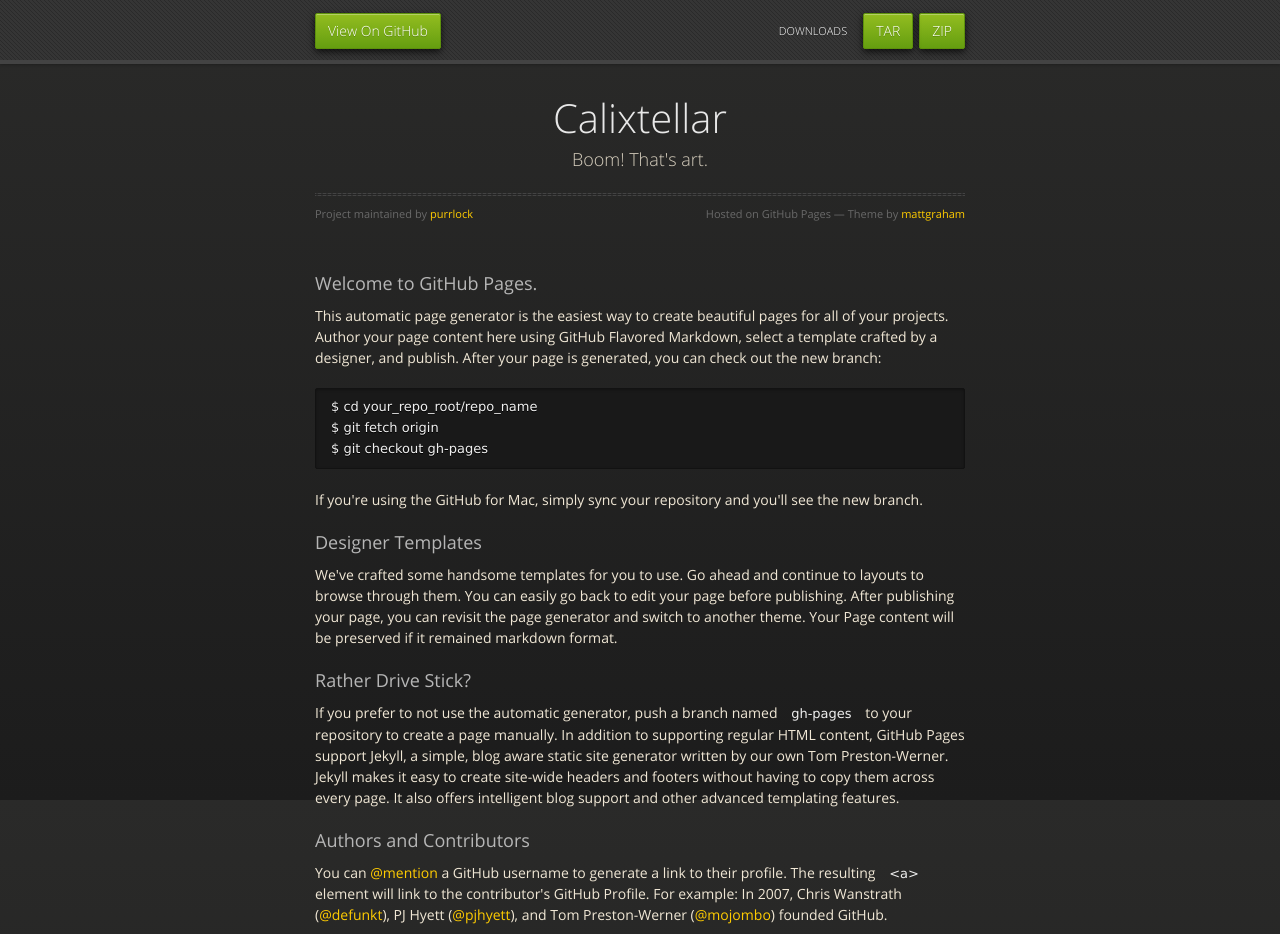
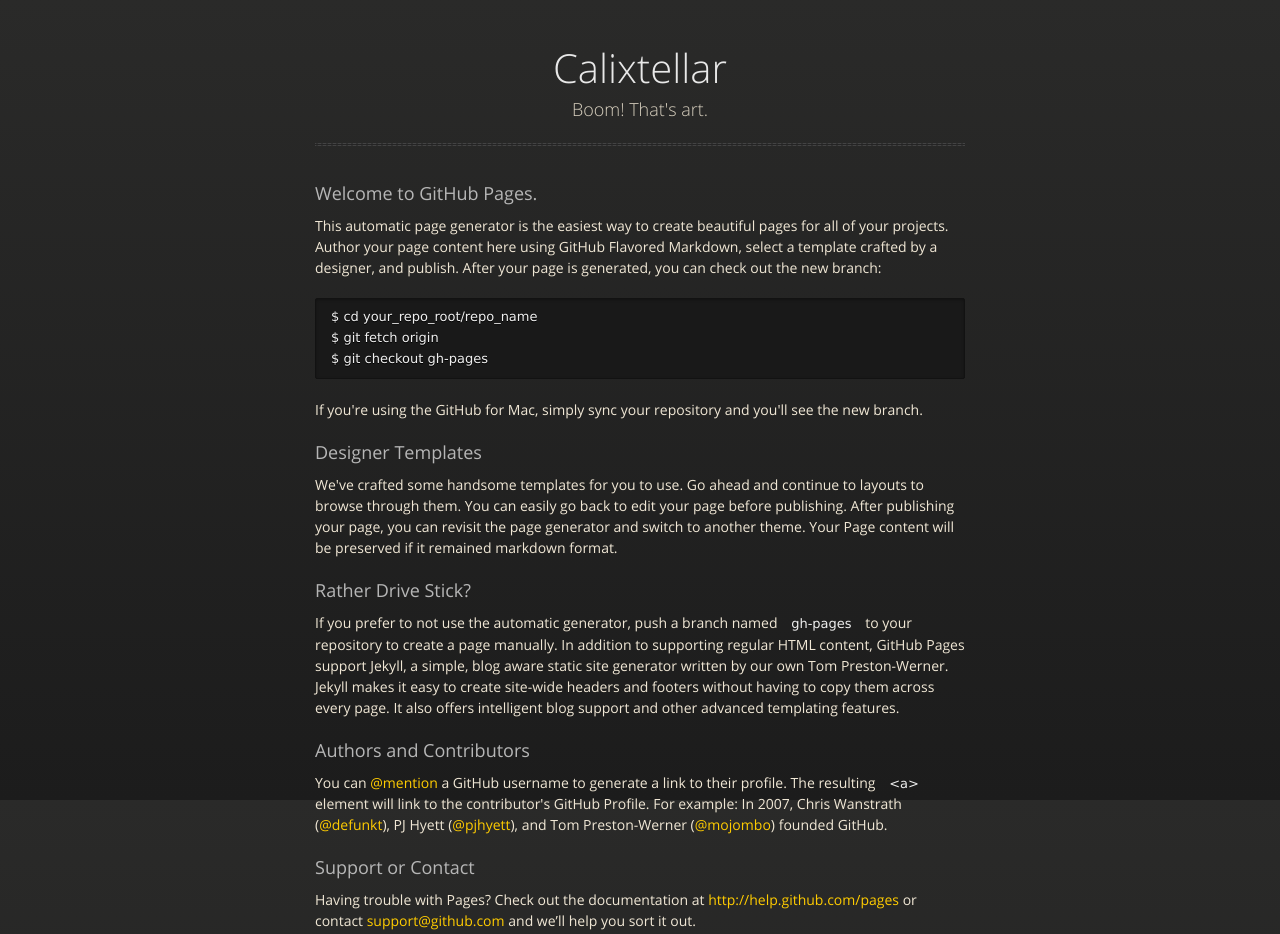
Before and after one commit to purrlock/calixtellar, a plain HTML site: page index.html in a window 1280 px wide. Shown: the top 934 px of the page. Drawn offline with nearby package versions, Linux system fonts and the light colour scheme.

Commit message:
initial style adjustments

```diff
--- a/index.html
+++ b/index.html
@@ -18,24 +18,12 @@
 
   </head>
   <body>
-      <div id="header">
-        <nav>
-          <li class="fork"><a href="https://github.com/purrlock/calixtellar">View On GitHub</a></li>
-          <li class="downloads"><a href="https://github.com/purrlock/calixtellar/zipball/master">ZIP</a></li>
-          <li class="downloads"><a href="https://github.com/purrlock/calixtellar/tarball/master">TAR</a></li>
-          <li class="title">DOWNLOADS</li>
-        </nav>
-      </div><!-- end header -->
-
     <div class="wrapper">
-
       <section>
         <div id="title">
           <h1>Calixtellar</h1>
           <p>Boom! That&#39;s art.</p>
           <hr>
-          <span class="credits left">Project maintained by <a href="https://github.com/purrlock">purrlock</a></span>
-          <span class="credits right">Hosted on GitHub Pages &mdash; Theme by <a href="https://twitter.com/michigangraham">mattgraham</a></span>
         </div>
 
         <h3>
--- a/stylesheets/styles.css
+++ b/stylesheets/styles.css
@@ -784,12 +784,12 @@
   max-width: 650px;
   padding: 30px 0px 50px 0px;
   margin: 20px 0;
-  margin-top: 70px;
+  margin-top: 20px;
 }
 section #title {
   border: 0;
   outline: none;
-  margin: 0 0 50px 0;
+  margin: 0 0 10px 0;
   padding: 0 0 5px 0;
 }
 section #title h1 {
```
Also changed, not shown: params.json (deleted, +0 -1 lines).
